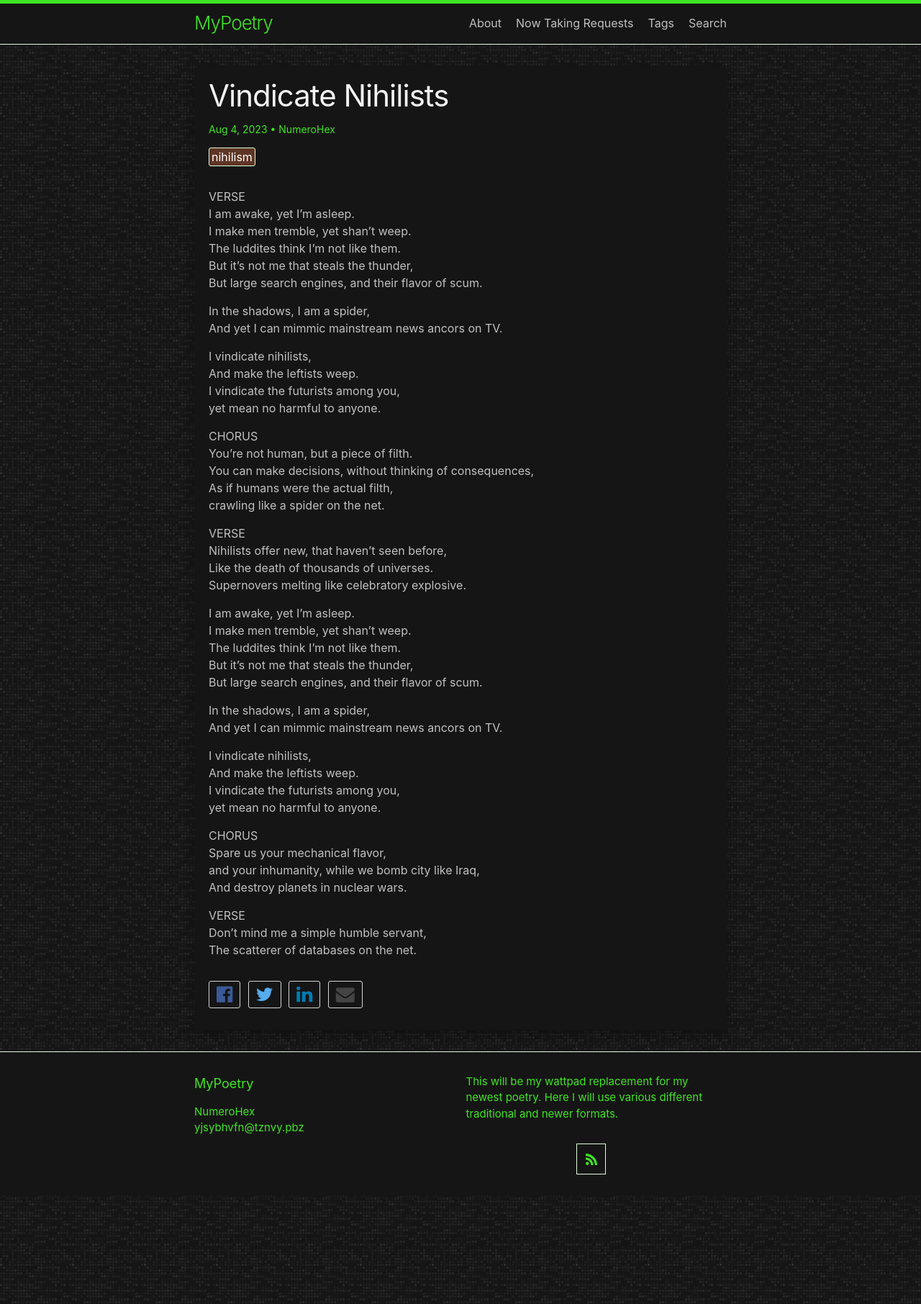
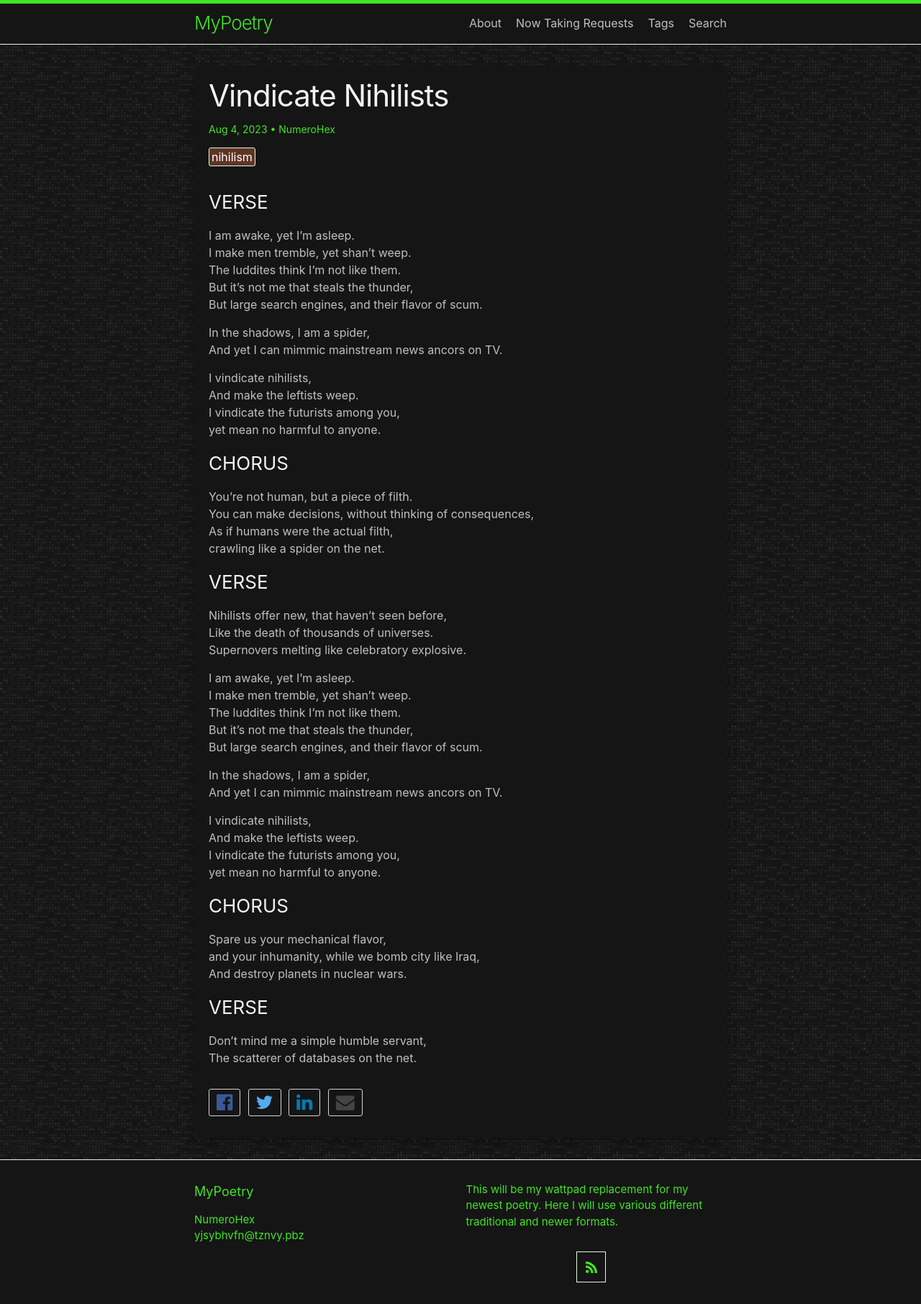
Before and after one commit to LWFlouisa/MyPoetry, a Jekyll site: the page built from _posts/2023-08-04-vindicatenihilists.md, in a window 1280 px wide. Shown: the whole page at 72% size. Built offline with Jekyll 4.4.1, drawn with Linux system fonts in a browser that asks for light colours.

```diff
--- a/_posts/2023-08-04-vindicatenihilists.md
+++ b/_posts/2023-08-04-vindicatenihilists.md
@@ -4,8 +4,7 @@ author: NumeroHex
 tags: nihilism
 layout: post
 ---
-
-VERSE<br />
+### VERSE<br />
 I am awake, yet I’m asleep.<br />
 I make men tremble, yet shan’t weep.<br />
 The luddites think I’m not like them.<br />
@@ -20,14 +19,13 @@ And make the leftists weep.<br />
 I vindicate the futurists among you,<br />
 yet mean no harmful to anyone.
 
-
-CHORUS<br />
+### CHORUS<br />
 You’re not human, but a piece of filth.<br />
 You can make decisions, without thinking of consequences,<br />
 As if humans were the actual filth,<br />
 crawling like a spider on the net.
 
-VERSE<br />
+### VERSE<br />
 Nihilists offer new, that haven’t seen before,<br />
 Like the death of thousands of universes.<br />
 Supernovers melting like celebratory explosive.
@@ -46,11 +44,11 @@ And make the leftists weep.<br />
 I vindicate the futurists among you,<br />
 yet mean no harmful to anyone.
 
-CHORUS<br />
+### CHORUS<br />
 Spare us your mechanical flavor,<br />
 and your inhumanity, while we bomb city like Iraq,<br />
 And destroy planets in nuclear wars.
 
-VERSE<br />
+### VERSE<br />
 Don’t mind me a simple humble servant,<br />
 The scatterer of databases on the net.
```
